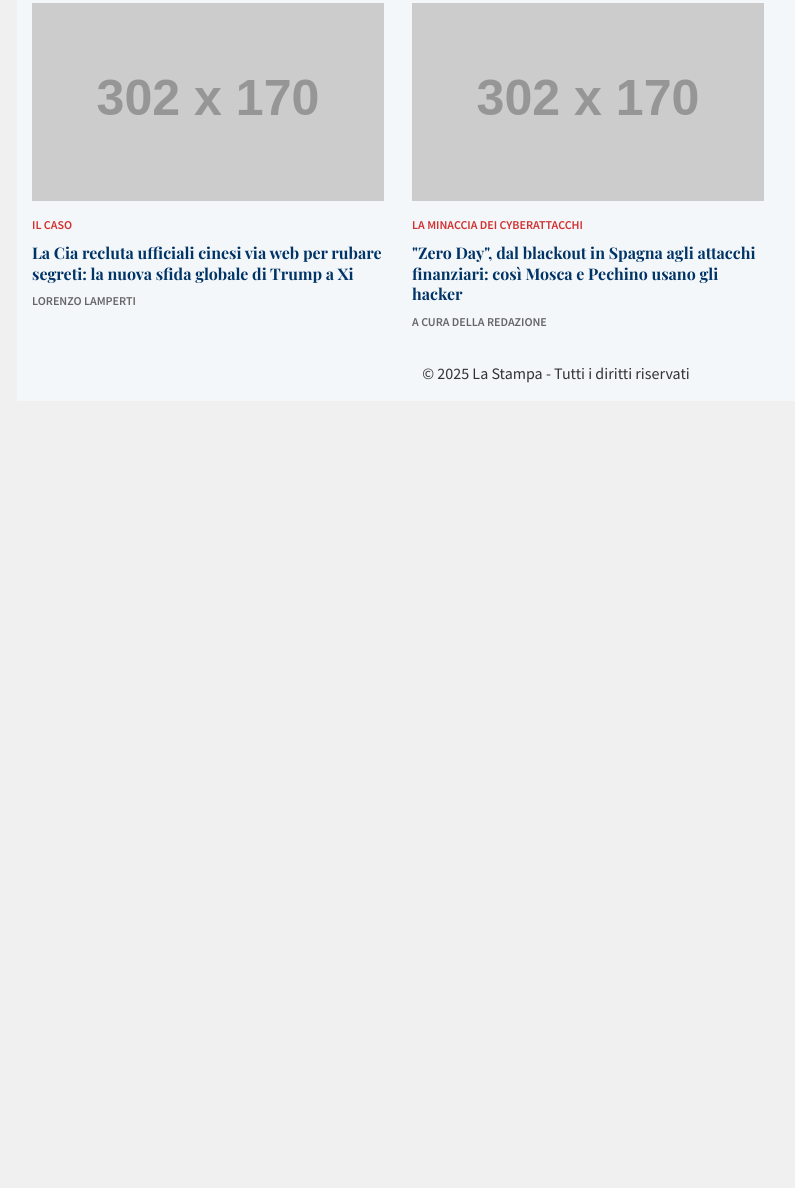
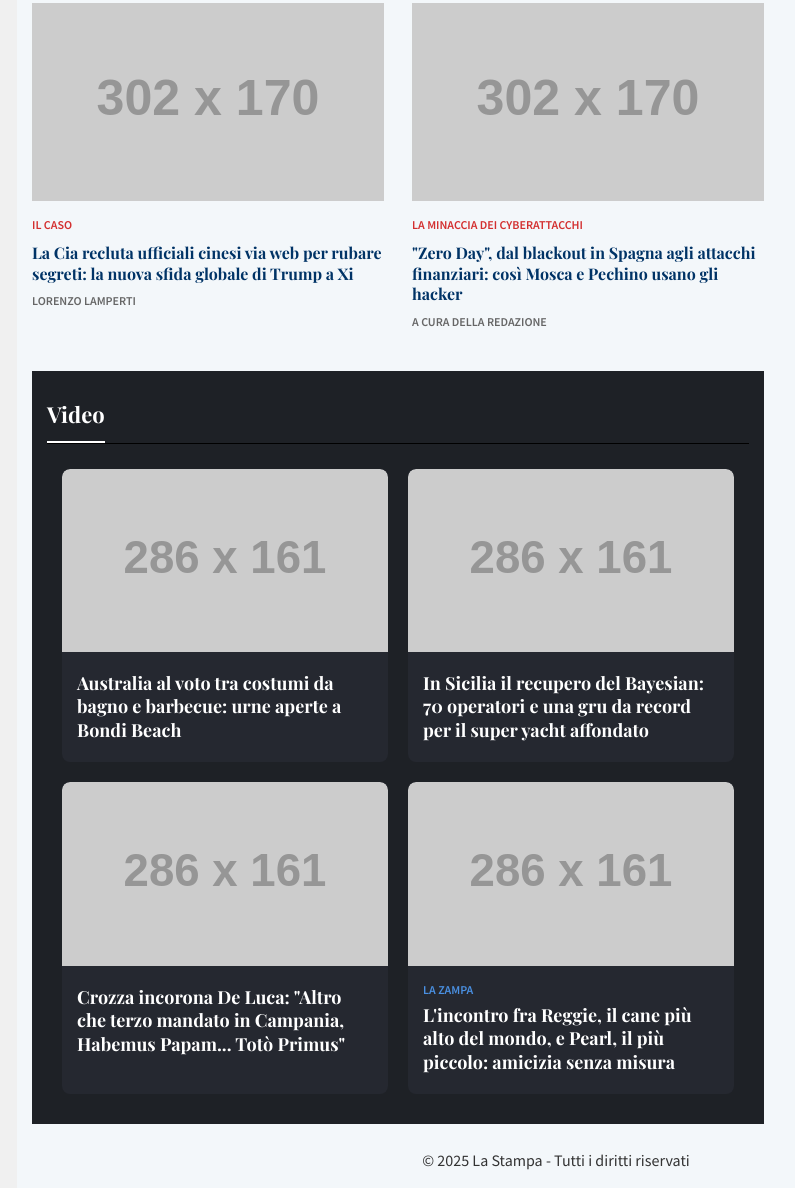
Before and after one commit to edoardo-nicoli03/laStampa_ppm, a plain HTML site: page index.html in a window 1280 px wide. Shown: the part 1951-3139 px from the top of the page, without its empty margins (84-879 px from the left). Before the commit the page ends 2352 px from the top, so only its background shows below. Drawn offline with nearby package versions, Linux system fonts and the light colour scheme; placeholder pictures from the web are drawn by us.

Commit message:
Aggiunta video-section

```diff
--- a/home-articles.css
+++ b/home-articles.css
@@ -328,3 +328,120 @@
         font-size: 16px;
     }
 }
+
+/* VIDEO SECTION */
+.video-section {
+    background-color: #1e2126; /* Changed to match the screenshot - dark navy/charcoal */
+    color: #fff;
+    padding: 30px 0;
+    margin-top: 40px;
+    width: 732px;
+    margin-left: 15px;
+}
+
+.video-section-header {
+    position: relative;
+    margin-bottom: 25px;
+    padding-bottom: 10px;
+    border-bottom: 1px solid #000000; /* Black border line */
+    width: 100%;
+}
+
+.video-section-title {
+    font-family: 'Playfair Display', serif;
+    font-size: 22px;
+    font-weight: 700;
+    margin: 0;
+    padding-bottom: 5px;
+    color: #fff;
+    display: inline-block;
+    position: relative;
+}
+
+.video-section-title::after {
+    content: "";
+    position: absolute;
+    bottom: -10px;
+    left: 0;
+    width: 100%;
+    height: 2px; /* Slightly thinner */
+    background-color: #ffffff; /* Pure white line */
+}
+
+.video-grid {
+    display: grid;
+    grid-template-columns: repeat(2, 1fr);
+    gap: 20px;
+    width: 100%;
+    padding: 0 15px;
+}
+
+.video-card {
+    position: relative;
+    overflow: hidden;
+    background-color: #252830; /* Slightly lighter background for the card */
+    border-radius: 8px; /* Add rounded corners to the entire card */
+}
+
+.video-card-image {
+    margin: 0;
+    position: relative;
+}
+
+.video-card-image img {
+    width: 100%;
+    height: auto;
+    display: block;
+    border-radius: 8px 8px 0 0; /* Rounded corners only on top */
+}
+
+.video-card-content {
+    padding: 15px; /* Add more padding around the content */
+}
+
+.video-card-tag {
+    color: #4a90e2;
+    font-size: 12px;
+    font-weight: 600;
+    text-transform: uppercase;
+    margin-bottom: 5px;
+}
+
+.video-card-title {
+    font-family: 'Playfair Display', serif;
+    font-size: 18px;
+    font-weight: 700;
+    line-height: 1.3;
+    margin: 5px 0;
+}
+
+.video-card-title a {
+    color: #fff;
+    text-decoration: none;
+}
+
+.video-card-title a:hover {
+    text-decoration: underline;
+}
+
+/* Responsive adjustments */
+@media (max-width: 991px) {
+    .video-grid {
+        max-width: 100%;
+    }
+
+    .video-card-title {
+        font-size: 16px;
+    }
+}
+
+@media (max-width: 767px) {
+    .video-grid {
+        grid-template-columns: 1fr;
+        gap: 25px;
+    }
+
+    .video-card-image img {
+        max-width: 100%;
+    }
+}
--- a/index.html
+++ b/index.html
@@ -33,8 +33,6 @@
 
     <!-- Main Content Area -->
     <main class="main-content">
-        <!-- HEADER SECTION -->
-        <!-- ... existing code ... -->
         <!-- HEADER SECTION -->
         <header class="site-header" role="banner">
             <!-- Top Bar Blu -->
@@ -305,6 +303,66 @@
             </div>
         </section>
 
+        <!-- VIDEO SECTION -->
+        <section class="video-section">
+            <div class="container">
+                <header class="video-section-header">
+                    <h2 class="video-section-title">Video</h2>
+                </header>
+
+                <div class="video-grid">
+                    <!-- Video Card 1 -->
+                    <article class="video-card">
+                        <figure class="video-card-image">
+                            <img src="https://placehold.co/286x161/333333/FFFFFF?text=Australia" alt="Australia al voto" class="img-fluid">
+                        </figure>
+                        <div class="video-card-content">
+                            <h3 class="video-card-title">
+                                <a href="#">Australia al voto tra costumi da bagno e barbecue: urne aperte a Bondi Beach</a>
+                            </h3>
+                        </div>
+                    </article>
+
+                    <!-- Video Card 2 -->
+                    <article class="video-card">
+                        <figure class="video-card-image">
+                            <img src="https://placehold.co/286x161/333333/FFFFFF?text=Bayesian" alt="Recupero del Bayesian" class="img-fluid">
+                        </figure>
+                        <div class="video-card-content">
+                            <h3 class="video-card-title">
+                                <a href="#">In Sicilia il recupero del Bayesian: 70 operatori e una gru da record per il super yacht affondato</a>
+                            </h3>
+                        </div>
+                    </article>
+
+                    <!-- Video Card 3 -->
+                    <article class="video-card">
+                        <figure class="video-card-image">
+                            <img src="https://placehold.co/286x161/333333/FFFFFF?text=De+Luca" alt="Crozza incorona De Luca" class="img-fluid">
+                        </figure>
+                        <div class="video-card-content">
+                            <h3 class="video-card-title">
+                                <a href="#">Crozza incorona De Luca: "Altro che terzo mandato in Campania, Habemus Papam... Totò Primus"</a>
+                            </h3>
+                        </div>
+                    </article>
+
+                    <!-- Video Card 4 -->
+                    <article class="video-card">
+                        <figure class="video-card-image">
+                            <img src="https://placehold.co/286x161/333333/FFFFFF?text=Cani" alt="Reggie e Pearl" class="img-fluid">
+                        </figure>
+                        <div class="video-card-content">
+                            <div class="video-card-tag">LA ZAMPA</div>
+                            <h3 class="video-card-title">
+                                <a href="#">L'incontro fra Reggie, il cane più alto del mondo, e Pearl, il più piccolo: amicizia senza misura</a>
+                            </h3>
+                        </div>
+                    </article>
+                </div>
+            </div>
+        </section>
+
         <!-- FOOTER -->
         <footer class="mt-4 container">
             <div class="row">
```
